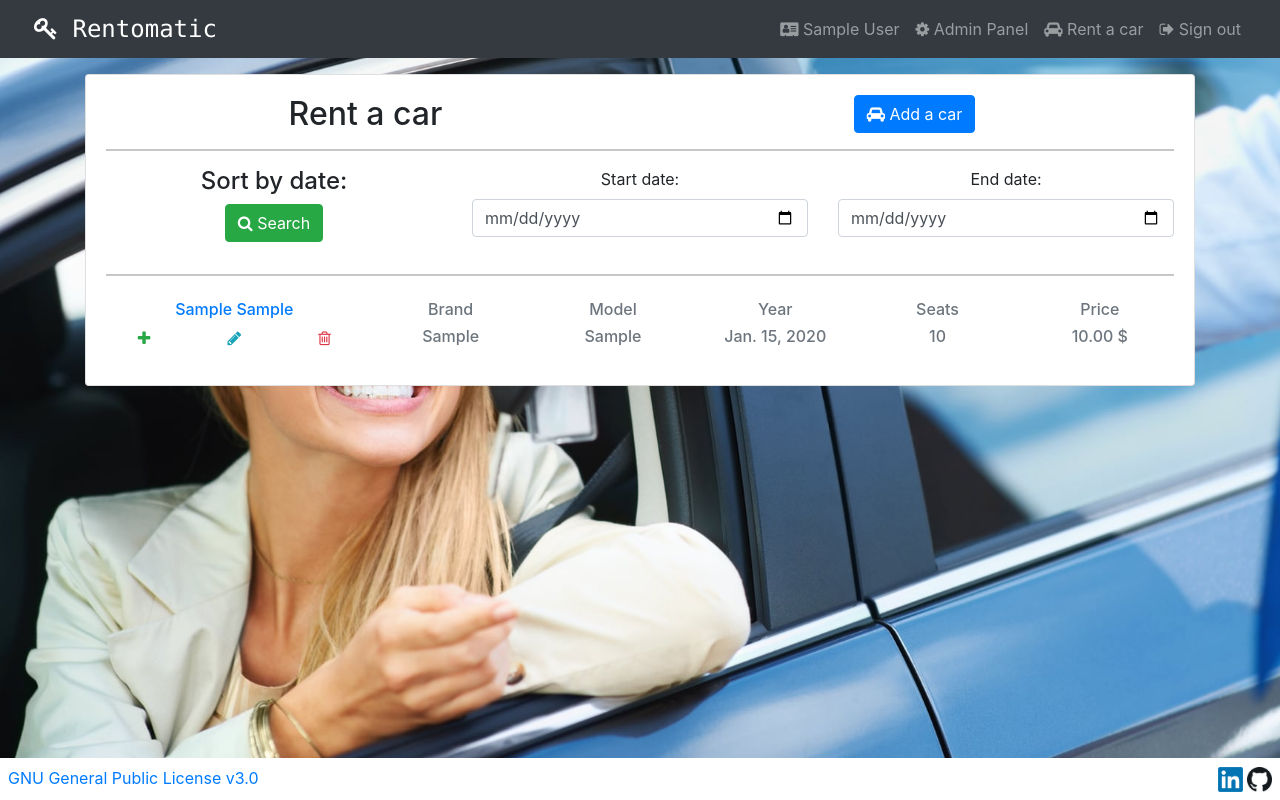
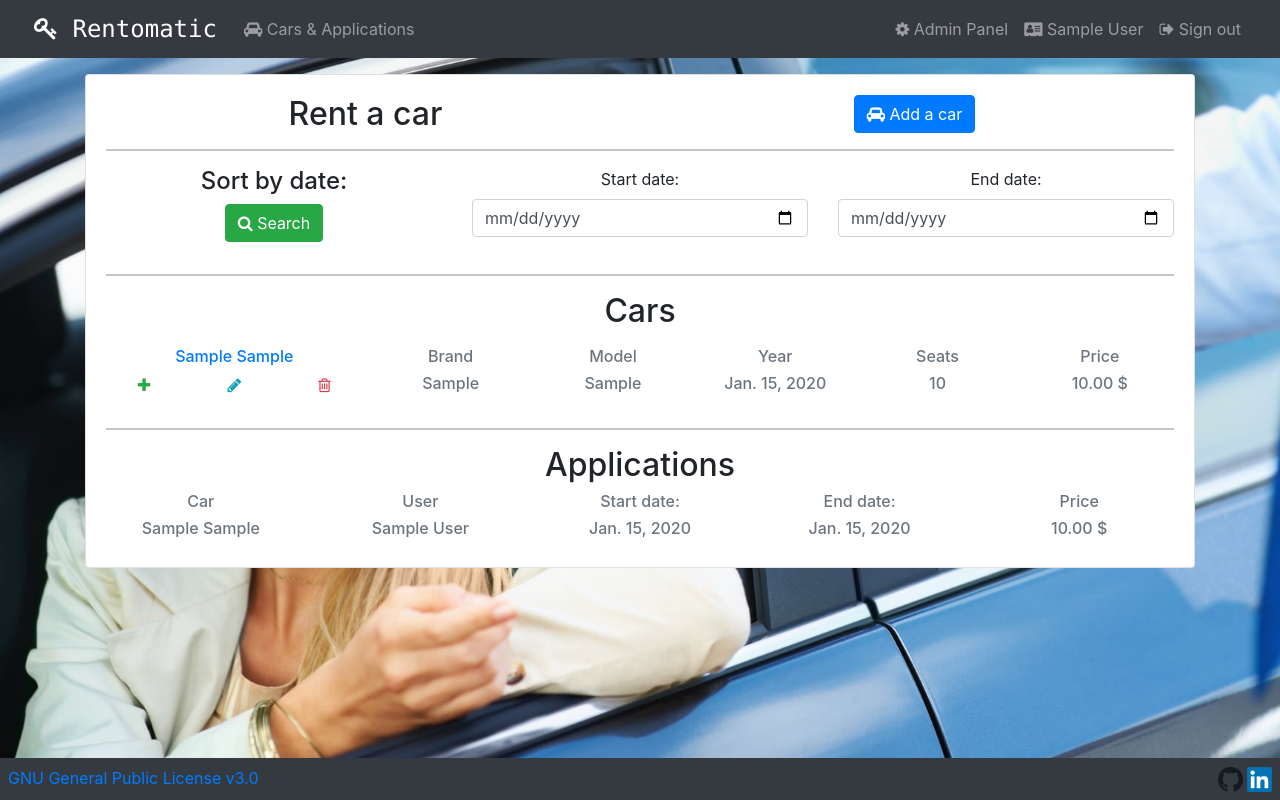
Before and after one commit to mmanchev23/rentomatic, a Django app: page /cars/ in a window 1280 px wide. Run offline with Django 4.2, Linux system fonts and the light colour scheme; a user stored in the database is signed in; tables that the repository leaves empty hold one stand-in row (values such as "Sample post"); grey boxes marked "Sample" are stand-in pictures; some libraries are stand-ins or nearby versions.

Commit message:
Fixed a few issues ...

```diff
--- a/app/templates/app/cars.html
+++ b/app/templates/app/cars.html
@@ -41,6 +41,10 @@
                                                         <input class="form-control" type="number" name="price" placeholder="Enter price" step=".01" required>
                                                     </div>
                                                     <div class="form-group">
+                                                        <label for="image" class="form-label">Image</label>
+                                                        <input class="form-control" type="file" name="image" placeholder="Enter image"required>
+                                                    </div>
+                                                    <div class="form-group">
                                                         <label for="description" class="form-label">Description</label>
                                                         <textarea class="form-control" name="description" placeholder="Enter description" required></textarea>
                                                     </div>
@@ -59,7 +63,7 @@
                                 </div>
                             </div>
                             <div class="col">
-                                <a class="btn btn-primary" href="" data-toggle="modal" data-target="#createcar">
+                                <a class="btn btn-primary" href="" data-toggle="modal" data-target="#createcar" enctype="multipart/form-data">
                                     <i class="fa fa-car" aria-hidden="true"></i> Add a car
                                 </a>
                             </div>
@@ -89,6 +93,7 @@
                             </div>
                         </form>
                         <hr>
+                        <h2>Cars</h2>
                         {% for car in cars %}
                             <div class="row p-2 car-items">
                                 <div class="col-sm-3 car">
@@ -179,7 +184,7 @@
                                             </a>
 
                                             <div class="modal fade text-left" id="editcarModal{{ car.id }}">
-                                                <form action="{% url 'car_edit' id=car.id %}" method="POST">
+                                                <form action="{% url 'car_edit' id=car.id %}" method="POST" enctype="multipart/form-data">
                                                     {% csrf_token %}
                                                     <div class="modal-dialog">
                                                         <div class="modal-content">
@@ -205,7 +210,15 @@
                                                                 </div>
                                                                 <div class="form-group">
                                                                     <label for="price" class="form-label">Price</label>
-                                                                    <input class="form-control" type="number" name="price" placeholder="Enter price"value="{{ car.price }}" step=".01" required>
+                                                                    <input class="form-control" type="number" name="price" placeholder="Enter price" value="{{ car.price }}" step=".01" required>
+                                                                </div>
+                                                                <div class="form-group">
+                                                                    <label for="image" class="form-label">Image</label>
+                                                                    <input class="form-control" type="file" name="image" placeholder="Enter image" value="{{ car.picture }}">
+                                                                </div>
+                                                                <div class="form-group">
+                                                                    <label for="description" class="form-label">Description</label>
+                                                                    <textarea class="form-control" name="description" placeholder="Enter description" required>{{ car.description }}</textarea>
                                                                 </div>
                                                             </div>
                                                             <div class="modal-footer">
@@ -300,6 +313,59 @@
                         {% empty %}
                             <h4 class="text-center">No cars yet...</h4>
                         {% endfor %}
+                        <hr>
+                        <h2>Applications</h2>
+                        {% for application in applications %}
+
+                        <div class="row">
+                            <div class="col text-secondary">
+                                <div class="row">
+                                    <div class="col">
+                                        <div class="row">
+                                            <h6>Car</h6>
+                                        </div>
+                                        <div class="row">
+                                            <h6>{{ application.car.brand }} {{ application.car.model }}</h6>
+                                        </div>
+                                    </div>
+                                    <div class="col">
+                                        <div class="row">
+                                            <h6>User</h6>
+                                        </div>
+                                        <div class="row">
+                                            <h6>{{ application.user.first_name }} {{ application.user.last_name }}</h6>
+                                        </div>
+                                    </div>
+                                    <div class="col">
+                                        <div class="row">
+                                            <h6>Start date:</h6>
+                                        </div>
+                                        <div class="row">
+                                            <h6>{{ application.start_date }}</h6>
+                                        </div>
+                                    </div>
+                                    <div class="col">
+                                        <div class="row">
+                                            <h6>End date:</h6>
+                                        </div>
+                                        <div class="row">
+                                            <h6>{{ application.end_date }}</h6>
+                                        </div>
+                                    </div>
+                                    <div class="col">
+                                        <div class="row">
+                                            <h6>Price</h6>
+                                        </div>
+                                        <div class="row">
+                                            <h6>{{ application.car.price }} $</h6>
+                                        </div>
+                                    </div>
+                                </div>
+                            </div>
+                        </div>
+                        {% empty %}
+                            <h4 class="text-center">No cars yet...</h4>
+                        {% endfor %}
                     </div>
                 </div>
             </div>
--- a/app/templates/app/layout.html
+++ b/app/templates/app/layout.html
@@ -58,15 +58,15 @@
 
         {% include "app/sign_out.html" %}
 
-        <footer class="bg-light text-center text-lg-start" id="footer">
-            <div class="p-2" style="background-color: white;">
+        <footer class="bg-dark text-center text-lg-start" id="footer">
+            <div class="p-2">
                 <div class="row">
                     <div class="col text-left">
-                        <a href="https://github.com/mmanchev23/Rentomatic/blob/master/LICENSE">GNU General Public License v3.0</a>
+                        <a target="_blank" href="https://github.com/mmanchev23/Rentomatic/blob/master/LICENSE">GNU General Public License v3.0</a>
                     </div>
                     <div class="col text-right">
+                        <a target="_blank" href="https://github.com/mmanchev23/"><img src="{% static 'images/github.png' %}" alt="GitHub" width="25"></a>
                         <a target="_blank" href="https://www.linkedin.com/in/martin-manchev/"><img src="{% static 'images/linkedin.png' %}" alt="LinkedIn" width="25"></a>
-                        <a target="_blank" href="https://github.com/mmanchev23/"><img src="{% static 'images/github.png' %}" alt="GitHub" width="25"></a>
                     </div>
                 </div>
             </div>
--- a/app/templates/app/navbar.html
+++ b/app/templates/app/navbar.html
@@ -10,7 +10,15 @@
       </div>
       <div class="collapse navbar-collapse" id="navbarNavDropdown">
         {% if user.is_authenticated %}
+          <ul class="navbar-nav">
+            <li class="nav-item">
+              <a class="nav-link text-center" href="{% url 'cars' %}"><i class="fa fa-car"></i> Cars & Applications</a>
+            </li>
+          </ul>
           <ul class="navbar-nav ml-auto">
+            {% if request.user.is_superuser %}
+              <li><a class="nav-link text-center" href="{% url 'admin:index' %}"><i class="fa fa-cog"></i> Admin Panel</a></li>
+            {% endif %}
             <li>
               <a class="nav-link text-center" href="{% url 'profile' username=request.user.username %}"><i class="fa fa-address-card" aria-hidden="true"></i>
                 {% if user.first_name and user.last_name %}
@@ -19,12 +27,6 @@
                   Profile
                 {% endif %}
               </a>
-            </li>
-            {% if request.user.is_superuser %}
-              <li><a class="nav-link text-center" href="{% url 'admin:index' %}"><i class="fa fa-cog"></i> Admin Panel</a></li>
-            {% endif %}
-            <li class="nav-item">
-              <a class="nav-link text-center" href="{% url 'cars' %}"><i class="fa fa-car"></i> Rent a car</a>
             </li>
             <li class="nav-item">
               <a class="nav-link text-center" href="" data-toggle="modal" data-target="#logoutModal"><i class="fa fa-sign-out"></i> Sign out</a>
--- a/app/views.py
+++ b/app/views.py
@@ -367,13 +367,21 @@ def car_create(request):
         year = request.POST.get("year")
         seats = request.POST.get("seats")
         price = request.POST.get("price")
+        description = request.POST.get("description")
+
+        if "img" in request.FILES:
+            picture = request.FILES.get("img")
+        else:
+            picture = ''
 
         car = Car.objects.create(
             brand=brand,
             model=model,
             year=year,
             seats=seats,
-            price=price
+            price=price,
+            description=description,
+            picture=picture
         )
 
         car.save()
@@ -392,12 +400,20 @@ def car_edit(request, id):
         year = request.POST.get("year")
         seats = request.POST.get("seats")
         price = request.POST.get("price")
+        description = request.POST.get("description")
+
+        if "img" in request.FILES:
+            picture = request.FILES.get("img")
+        else:
+            picture = car.picture
 
         car.brand = brand
         car.model = model
         car.year = year
         car.seats = seats
         car.price = price
+        car.description = description
+        car.picture = picture
 
         car.save()
 
```
